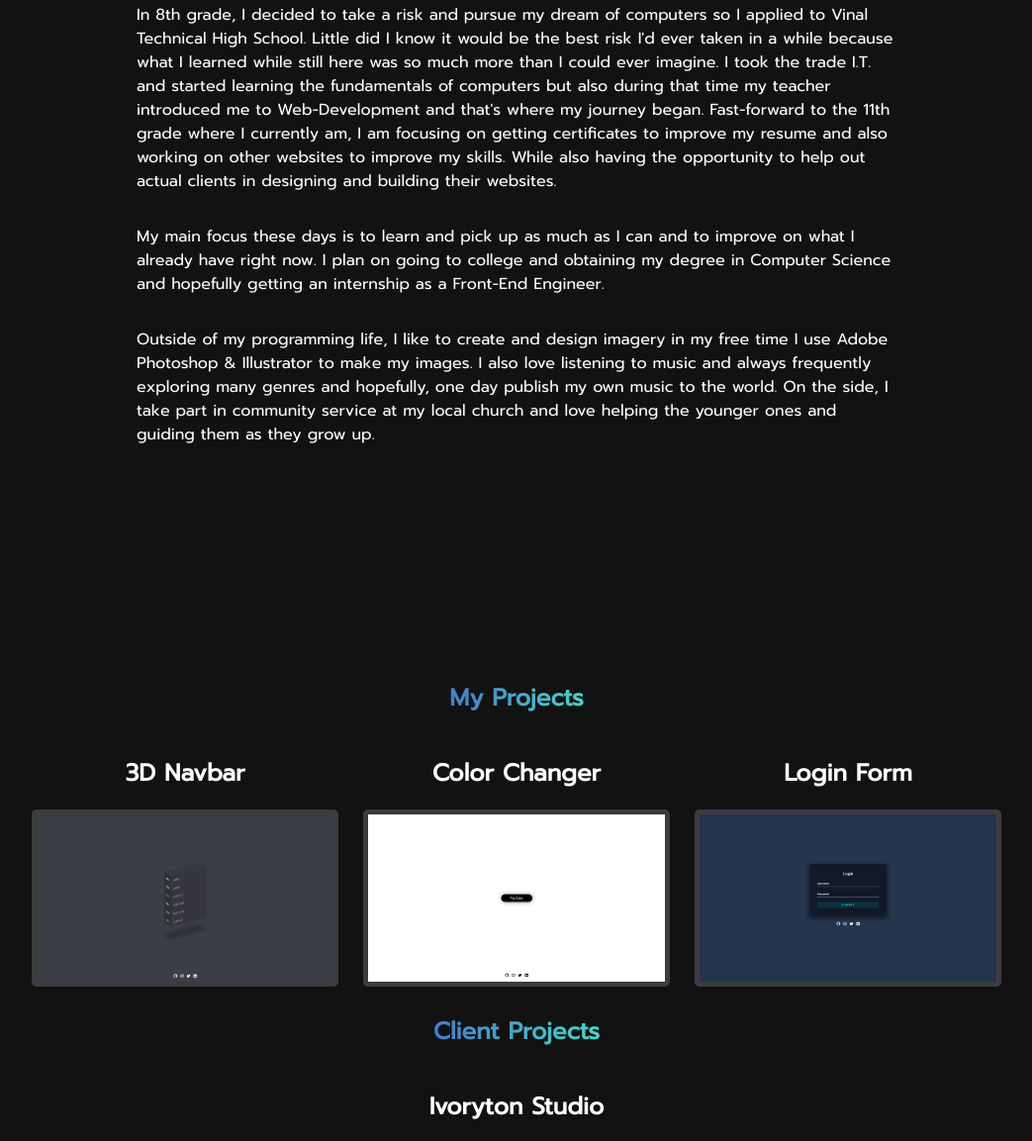
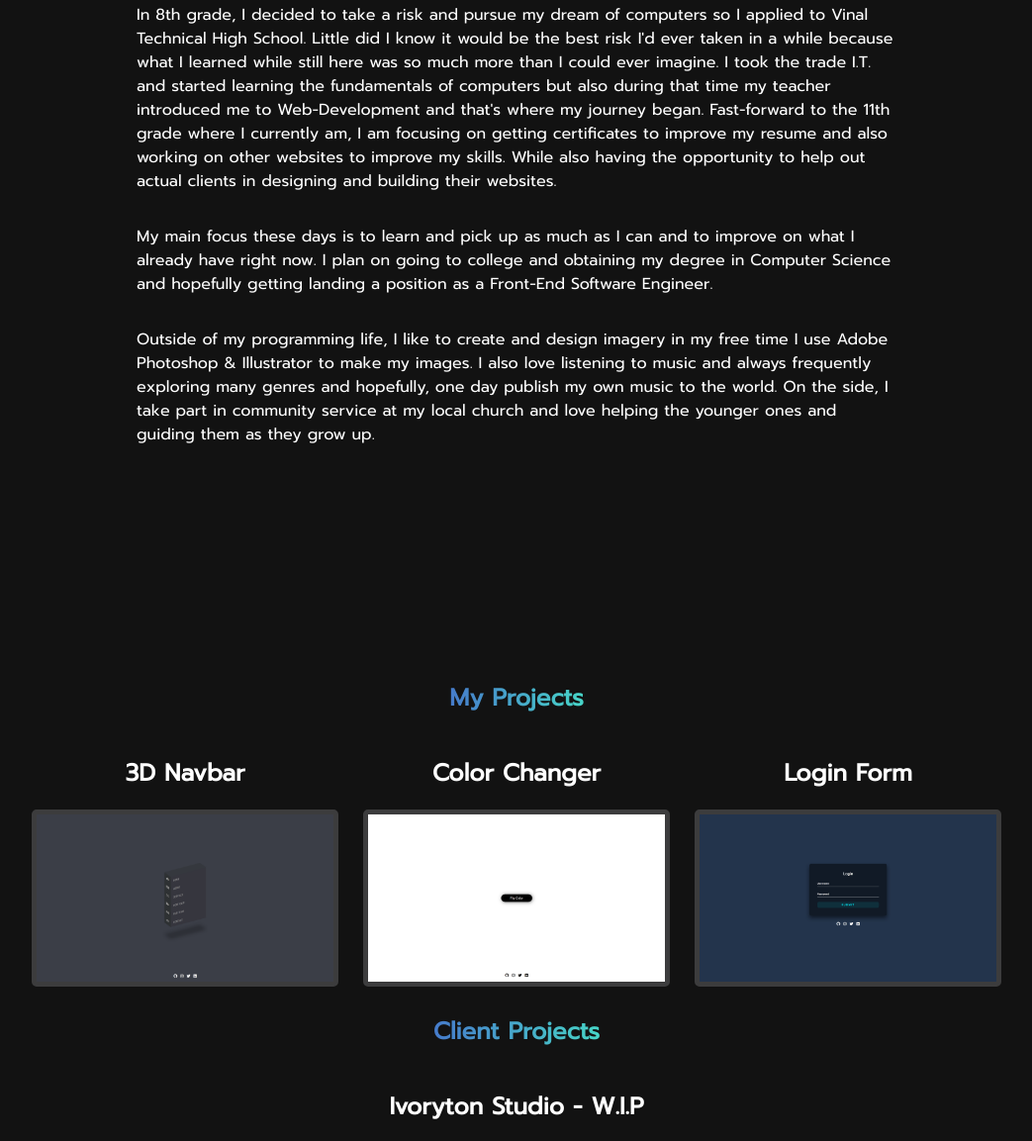
Before and after one commit to hlee100/My-Portfolio-v1, a plain HTML site: page index.html in a window 1280 px wide. Shown: the part 989-2142 px from the top of the page at 99% size, without its empty margins (118-1161 px from the left). Drawn offline with Linux system fonts and the light colour scheme; grey boxes are pictures that could not be loaded.

Commit message:
v1.1.2 renamed some text for bio

```diff
--- a/index.html
+++ b/index.html
@@ -23,7 +23,7 @@
         <h1 class="hover-underline-animation" id="aboutme">About Me</h1>
         <p>In 8th grade, I decided to take a risk and pursue my dream of computers so I applied to Vinal Technical High School. Little did I know it would be the best risk I'd ever taken in a while because what I learned while still here was so much more than I could ever imagine. I took the trade I.T. and started learning the fundamentals of computers but also during that time my teacher introduced me to Web-Development and that's where my journey began. Fast-forward to the 11th grade where I currently am, I am focusing on getting certificates to improve my resume and also working on other websites to improve my skills. While also having the opportunity to help out actual clients in designing and building their websites.</p>
 
-        <p>My main focus these days is to learn and pick up as much as I can and to improve on what I already have right now. I plan on going to college and obtaining my degree in Computer Science and hopefully getting an internship as a Front-End Engineer.</p>
+        <p>My main focus these days is to learn and pick up as much as I can and to improve on what I already have right now. I plan on going to college and obtaining my degree in Computer Science and hopefully getting landing a position as a Front-End Software Engineer.</p>
 
         <p>Outside of my programming life, I like to create and design imagery in my free time I use Adobe Photoshop & Illustrator to make my images. I also love listening to music and always frequently exploring many genres and hopefully, one day publish my own music to the world. On the side, I take part in community service at my local church and love helping the younger ones and guiding them as they grow up.</p>
     </section>
@@ -47,8 +47,8 @@
         <h1 class="hover-underline-animation" id="projects">Client Projects</h1>
         <div class="boxs">
             <div class="box1">
-                <a href="Ivoryton Studio/Ivoryton Studio Main Page.html" id="sgf-resize"><h1>Ivoryton Studio</h1></a>
-                <a href="Ivoryton Studio/Ivoryton Studio Main Page.html"><img src="Images/Ivoryton Studio.png" alt="Ivoryton Studio"></a>
+                <a href="" id="sgf-resize"><h1>Ivoryton Studio - W.I.P</h1></a>
+                <a href=""><img src="Images/Ivoryton Studio.png" alt="Ivoryton Studio"></a>
             </div>
             <!-- <div class="box2">
                 <a href="" id="sgf-resize"><h1></h1></a>
```
